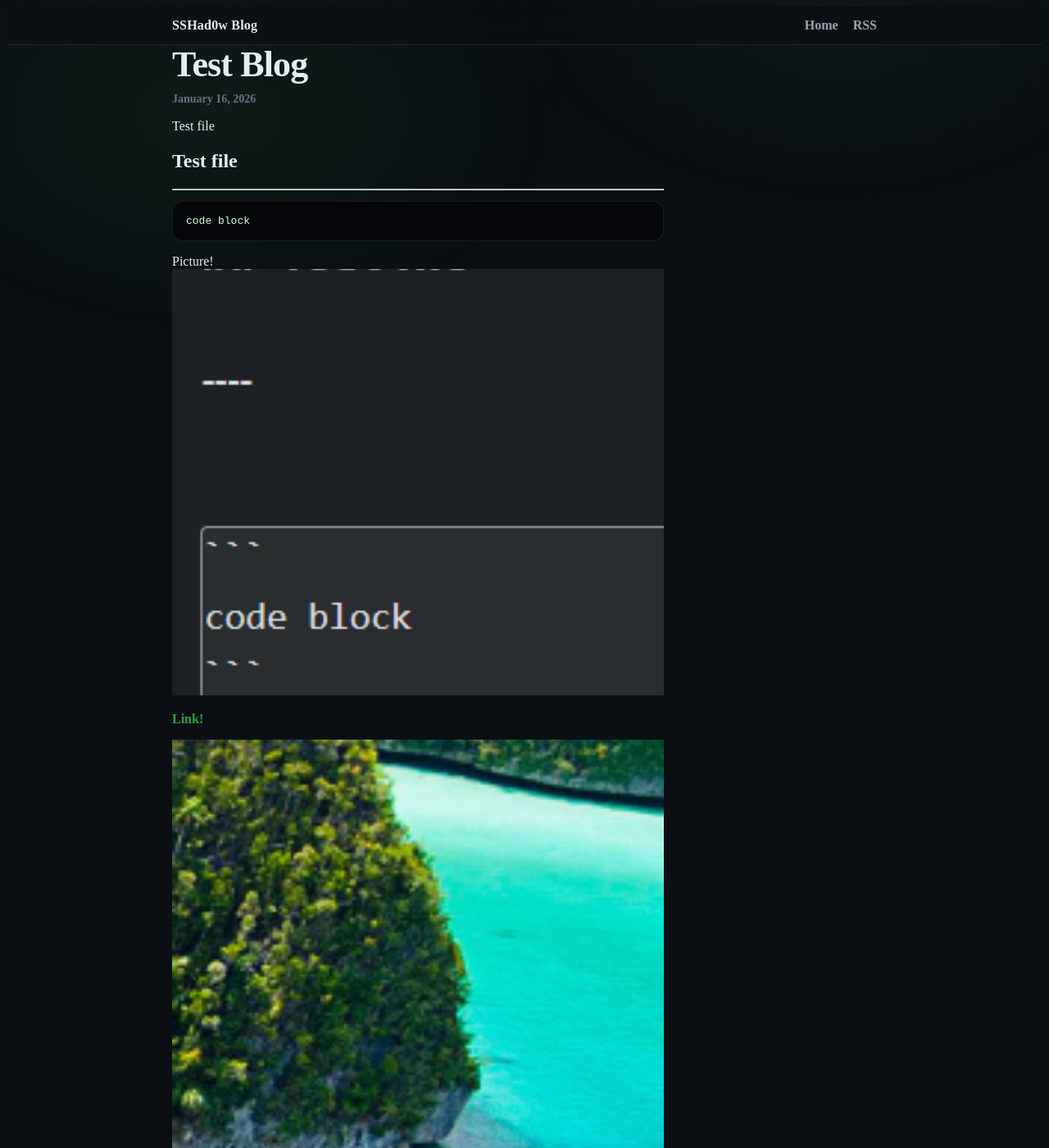
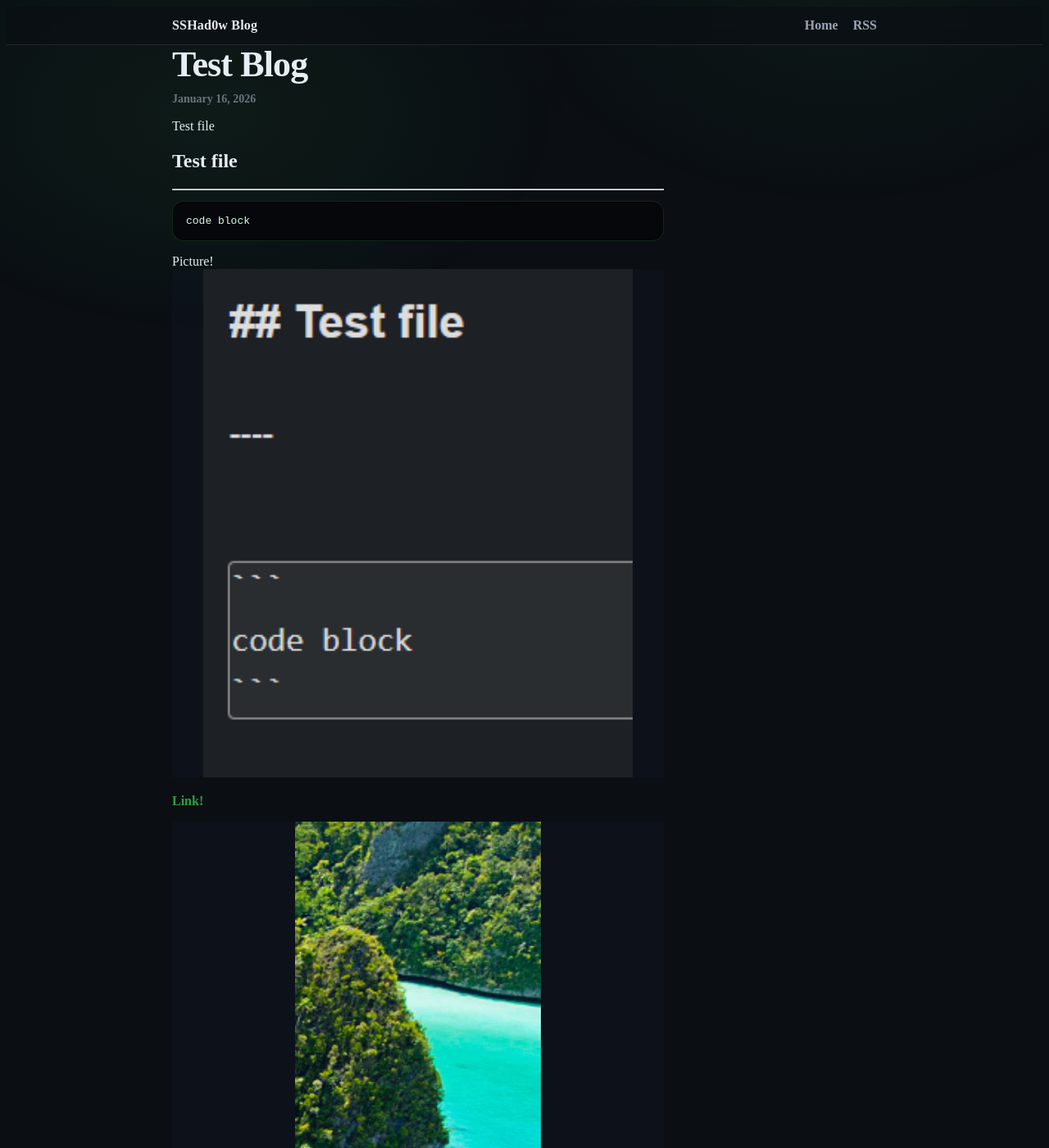
Before and after one commit to SSHad0w/https-blog.SSHad0w.com, a Jekyll site: the page built from _posts/2026-01-16-test-blog.md, in a window 1280 px wide and 1400 px high. Shown: the whole window at 82% size. Built offline with Jekyll 4.4.1, drawn with Linux system fonts in a browser that asks for light colours; our own code applies the rules of GitHub Pages for plain Markdown files.

Commit message:
Image sizing fix. (Height bounding.)

```diff
--- a/assets/css/style.scss
+++ b/assets/css/style.scss
@@ -277,10 +277,12 @@ body::before {
   width: 100%;
   max-width: 100%;
   height: auto;
-  max-height: 520px;
-  object-fit: cover;
+  max-height: 620px;
+  object-fit: contain;
   object-position: center;
+  background: rgba(15, 21, 32, 0.55);
 }
+
 
 /* ===== Images tagged "small" in MD will stay logo sized. eg: ![small](path/to/image.png) ===== */
 
```
